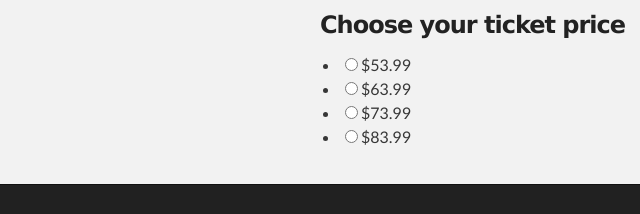
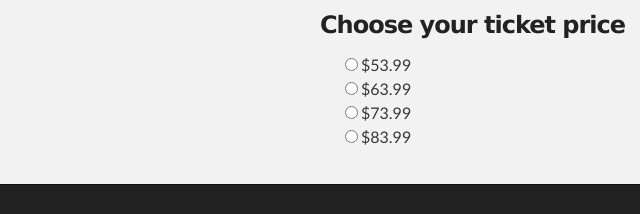
Before and after one commit to rschifflin/attack_2015, a plain HTML site: page index.html in a window 1280 px wide. Shown: the part 428-642 px from the top of the page, 0-640 px from the left. Drawn offline with Linux system fonts and the light colour scheme.

Commit message:
Ul no disc

```diff
--- a/stylesheets/stylesheet.css
+++ b/stylesheets/stylesheet.css
@@ -202,7 +202,7 @@ ul, ol, dl {
 
 ul {
   list-style-position: inside;
-  list-style: disc;
+  list-style: none;
   padding-left: 20px;
 }
 
```
